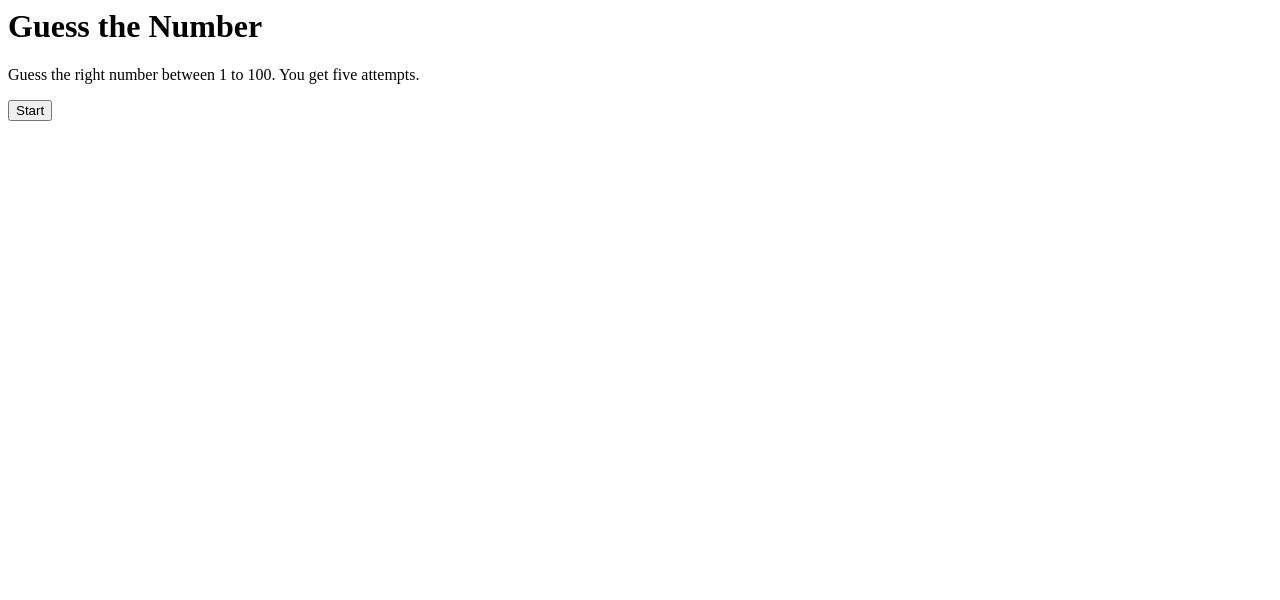
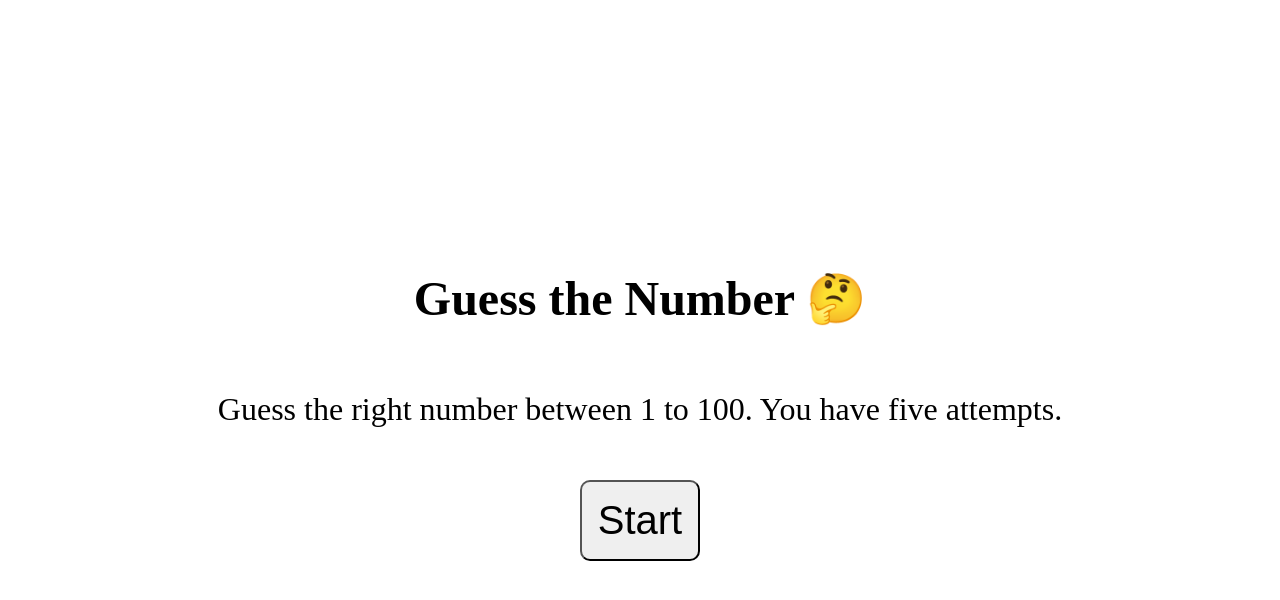
Before and after one commit to prayagd/aprojectaday, a plain HTML site: page Guess_number/index.html in a window 1280 px wide. Drawn offline with Linux system fonts and the light colour scheme.

Commit message:
Guess number styling complete

```diff
--- a/Guess_number/index.html
+++ b/Guess_number/index.html
@@ -7,10 +7,10 @@
     <title>Guess Number</title>
 </head>
 <body>
-    <div>
-        <h1>Guess the Number</h1>
-        <p id = "desc">Guess the right number between 1 to 100. You get five attempts.</p>
-        <input type="text" name="guess" id="guess" hidden>
+    <div class="flex__container">
+        <h1>Guess the Number 🤔</h1>
+        <p id = "desc">Guess the right number between 1 to 100. You have five attempts.</p>
+        <input type="text" name="guess" id="guess" placeholder="Enter the number" hidden>
         <button id = "start">Start</button>
         <button id = "again" hidden>Play Again</button>
     </div>
--- a/Guess_number/main.js
+++ b/Guess_number/main.js
@@ -1,31 +1,33 @@
 let start = document.getElementById("start")
 let guess = document.getElementById("guess")
 let again = document.getElementById("again")
+let desc = document.getElementById("desc")
 
 
 let onChange = guestimate()
 
 function guestimate(){
-    let counter = 4
+    let counter = 5
     let randomNumber = Math.floor(Math.random() * 100);
     console.log(randomNumber)
     return function(){
-        if(counter != 0){
+        if(counter > 0){
+            console.log(counter)
             if(guess.value == randomNumber){
-                console.log("You Win")
+                desc.textContent = "You Win 🥳"
                 again.hidden = false
             }
             else if(guess.value < randomNumber){
-                console.log(`Your number is greater than ${guess.value}`)
+                desc.textContent = `Your number is greater than ${guess.value}. You have ${counter} attempts`
                 counter--
             }
             else if(guess.value > randomNumber){
-                console.log(`Your number is less than ${guess.value}`)
+                desc.textContent = `Your number is less than ${guess.value}. You have ${counter} attempts`
                 counter--
             }
         }
         else{
-            console.log(`You Lose. The number is ${guess.value}`)
+            desc.textContent = `You Lose 😢. The number is ${guess.value}`
             again.hidden = false
         }
         guess.value = ""
--- a/Guess_number/styles.css
+++ b/Guess_number/styles.css
@@ -0,0 +1,34 @@
+body{
+    display: flex;
+    justify-content: center;
+    align-items: center;
+}
+
+.flex__container{
+    width: 90%;
+    display: flex;
+    flex-direction: column;
+    justify-content: center;
+    align-items: center;
+}
+
+h1{
+    font-size: 3rem;
+}
+
+#desc{
+    font-size: 2rem;
+}
+
+#guess{
+    font-size: 2.5rem;
+    padding: 0.3em;
+    margin-top: 20px;
+}
+
+#start, #again{
+    font-size: 2.5rem;
+    margin-top: 20px;
+    padding: 0.4em;
+    border-radius: 10px;
+}
```
